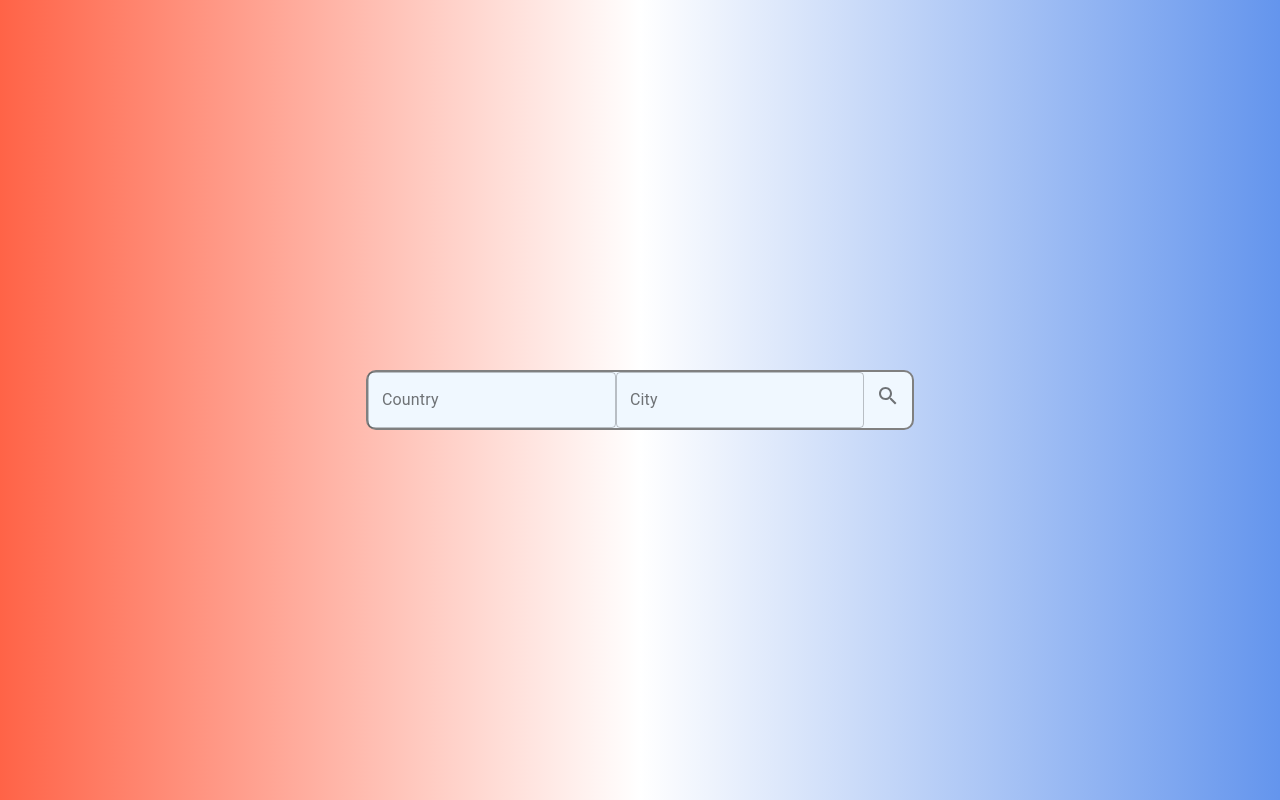
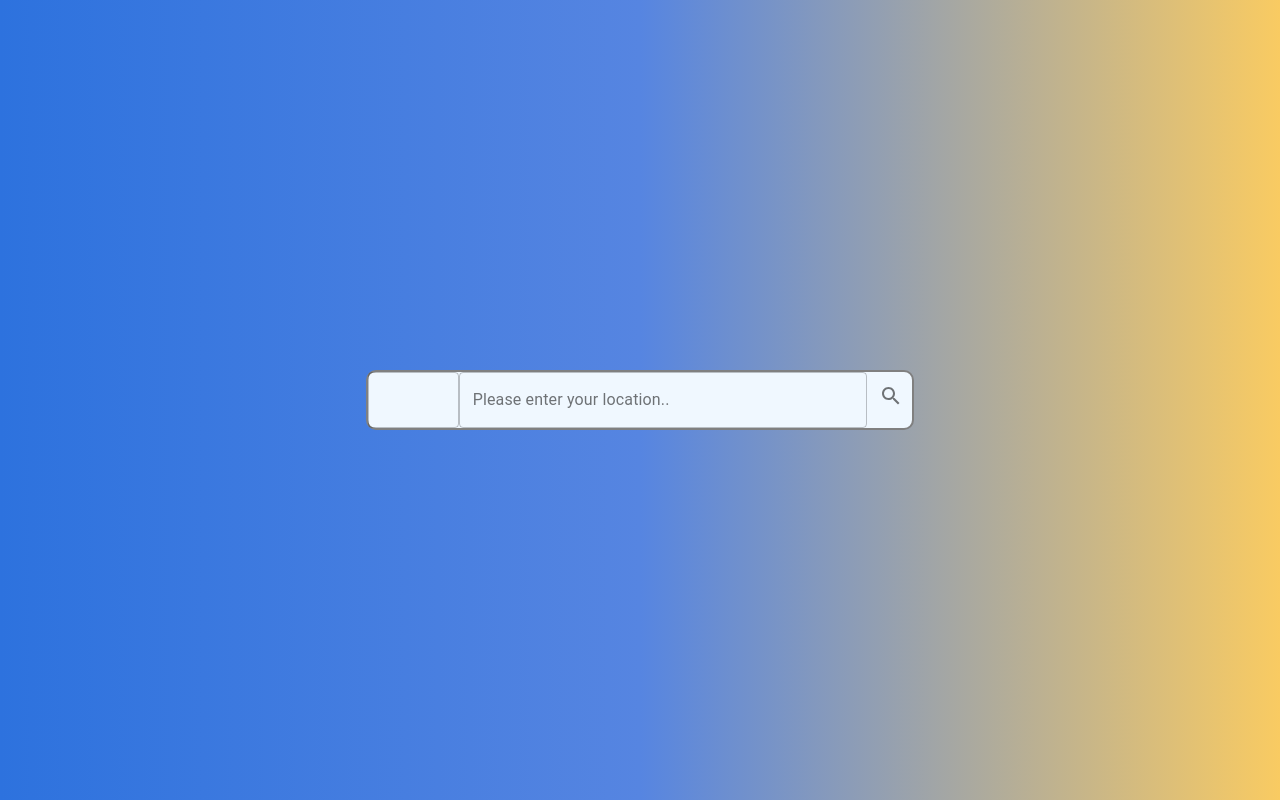
Before and after one commit to learnerdilip/wonderkind_assignment_Dilip, a React (Create React App) app: page / in a window 1280 px wide. Built offline with nearby package versions, Linux system fonts and the light colour scheme.

Commit message:
the data is being fetched and displayed as output

```diff
--- a/src/App.css
+++ b/src/App.css
@@ -1,9 +1,11 @@
 .App {
-  background-image: linear-gradient(to right, tomato, white, cornflowerblue);
+  background-image: linear-gradient(to right, #2d72de, #5685e1, #f9cb62);
   height: 100vh;
   display: flex;
   justify-content: center;
   align-items: center;
+  flex-direction: column;
+  color: white;
 }
 
 form {
@@ -11,3 +13,16 @@ form {
   border: solid gray 2px;
   border-radius: 10px;
 }
+
+#weatherDetails {
+  text-align: center;
+  width: 70%;
+}
+
+#weekweather {
+  display: flex;
+  flex-direction: row;
+}
+#dayweather {
+  width: 14%;
+}
--- a/src/conponents/input/InputContainer.tsx
+++ b/src/conponents/input/InputContainer.tsx
@@ -1,5 +1,5 @@
 import React, { useState } from "react";
-import { TextField, IconButton } from "@material-ui/core";
+import { TextField, IconButton, Grid } from "@material-ui/core";
 import SearchIcon from "@material-ui/icons/Search";
 import { useDispatch } from "react-redux";
 import { fetchWeather } from "../../store/search/actions";
@@ -52,29 +52,41 @@ export default function InputContainer() {
   }
 
   return (
-    <div>
+    <div id="inputsection">
       <form onSubmit={handleSubmit}>
+        <Grid container lg={12}>
+          <Grid item lg={2}>
             <TextField
+              id="country"
+              fullWidth
               value={formdata.country}
               variant="outlined"
               name="country"
               onChange={handleTextChange}
               type="text"
               size="medium"
-          label="Country"
+              // label="Country"
             />
+          </Grid>
+          <Grid item lg={9}>
             <TextField
+              fullWidth
+              id="city"
               value={formdata.city}
               variant="outlined"
               name="city"
               onChange={handleTextChange}
               type="text"
               size="medium"
-          label="City"
+              label="Please enter your location.."
             />
+          </Grid>
+          <Grid item lg={1}>
             <IconButton type="submit">
               <SearchIcon />
             </IconButton>
+          </Grid>
+        </Grid>
       </form>
     </div>
   );
--- a/src/conponents/output/WeatherUpdate.tsx
+++ b/src/conponents/output/WeatherUpdate.tsx
@@ -1,11 +1,49 @@
 import React from "react";
 import { useSelector } from "react-redux";
+import { Grid, Typography, LinearProgress } from "@material-ui/core";
 
 export default function WeatherUpdate() {
   const weatherData = useSelector(
     (reduxState: any) => reduxState.weather.weatherData
   );
+  const weekweather = [...weatherData];
   console.log("#############", weatherData);
 
-  return <div></div>;
+  return (
+    <div id="weatherDetails">
+      {weatherData.length < 10 && weatherData.length > 0 && (
+        <LinearProgress variant="determinate" value={weatherData.length * 10} />
+      )}
+      {weatherData.length === 10 && (
+        <Grid spacing={2} container lg={12}>
+          <Grid item lg={12}>
+            <Typography variant="h6">7 DAYS</Typography>
+          </Grid>
+          <Grid item lg={12}>
+            <Typography variant="h1">
+              <b>
+                {" "}
+                {Math.round(
+                  weekweather.reduce((summation: any, day: any) => {
+                    return summation + day.data.data[0].temp;
+                  }, 0) / 10
+                )}
+                <sup>&#8451;</sup>
+              </b>
+            </Typography>
+          </Grid>
+          <Grid item lg={12}>
+            <div id="weekweather">
+              {weatherData.slice(0, 7).map((item: any) => (
+                <div id="dayweather">
+                  <p>weekday</p>
+                  <h4>{`${item.data.data[0].temp} `}&#8451;</h4>
+                </div>
+              ))}
+            </div>
+          </Grid>
+        </Grid>
+      )}
+    </div>
+  );
 }
--- a/src/store/search/actions.tsx
+++ b/src/store/search/actions.tsx
@@ -6,10 +6,15 @@ export const fetchWeather = (formData: any, datesArr: any) => async (
 ) => {
   let arrPromise: any = [];
   for (let i = 0; i < 10; i++) {
-    arrPromise = [
+    console.log(datesArr[i]);
+    arrPromise = await [
       ...arrPromise,
-      await axios.get(
-        `https://api.weatherbit.io/v2.0/history/daily?&city=${formData.city}&country=${formData.country}&start_date=${datesArr[i].start_date}&end_date=${datesArr[i].end_date}&key=${process.env.REACT_APP_API_KEY}`
+      new Promise((resolve) =>
+        resolve(
+          axios.get(
+            `https://api.weatherbit.io/v2.0/history/daily?&city=${formData.city}&country=${formData.country}&start_date=${datesArr[i].start_date}&end_date=${datesArr[i].end_date}&key=${process.env.REACT_APP_API_KEY}`
+          )
+        )
       ),
     ];
   }
```
Also changed, not shown: src/App.tsx (line endings or trailing spaces). Lines whose indentation alone changed are shown as unchanged.
